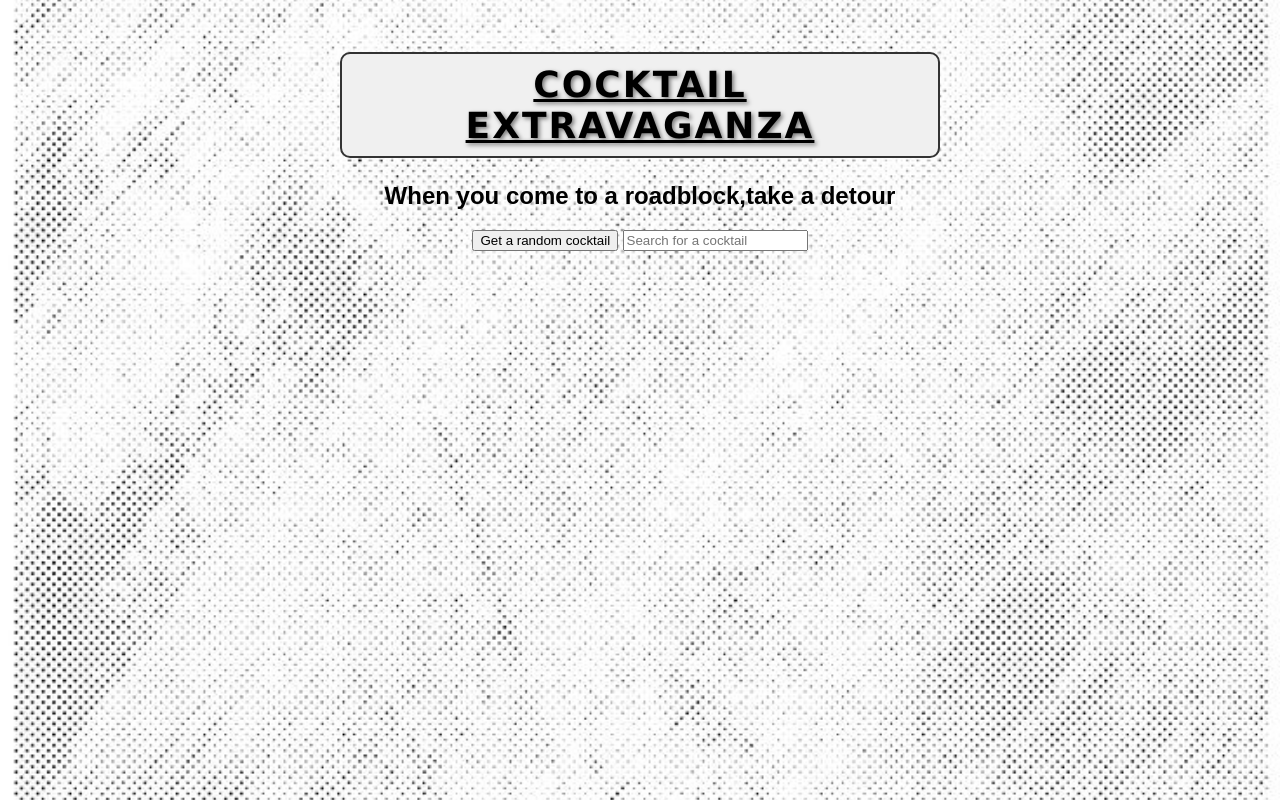
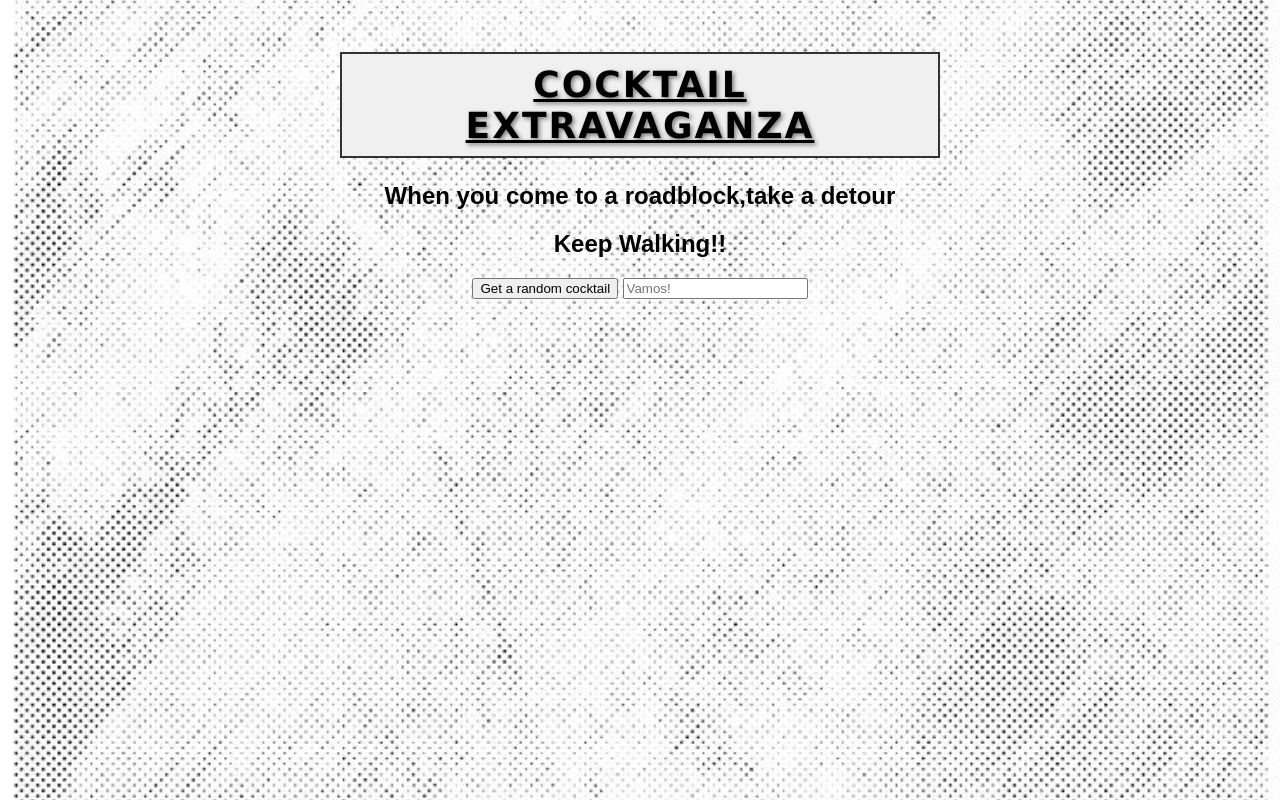
Before and after one commit to langatjoel/phase-1-project, a plain HTML site: page index.html in a window 1280 px wide. Drawn offline with Linux system fonts and the light colour scheme.

Commit message:
made some comments in css file

```diff
--- a/css/style.css
+++ b/css/style.css
@@ -1,9 +1,9 @@
 body {
-    font-family: Arial, sans-serif;
-    background-image: url('/css/_\ \(2\).jpeg');
+    font-family: Arial, sans-serif; /* Set the font family for text */
+    background-image: url('/css/_\ \(2\).jpeg'); /* Ser background image */
     background-size: cover; /* Change to cover to fill the background */
-    background-position: center;
-    background-repeat: no-repeat;
+    background-position: center; /* Center the background image */
+    background-repeat: no-repeat; /* Prevent background image from repeating */
 
 }
 
@@ -20,24 +20,23 @@ body {
 h1 {
     color: black;
     font-family: Verdana, Geneva, Tahoma, sans-serif;
-    font-size: 36px; /* Increase font size */
-    font-weight: bold; /* Make font bold */
-    text-transform: uppercase; /* Convert text to uppercase */
-    text-shadow: 2px 2px 4px rgba(0, 0, 0, 0.5); /* Add a subtle shadow effect */
-    letter-spacing: 2px; /* Increase letter spacing */
-    text-decoration: underline; /* Add underline */
-    background-color: #f0f0f0; /* Add background color */
-    padding: 10px 20px; /* Add padding */
-    border: 2px solid #333; /* Add border */
-    border-radius: 10px; /* Add border radius */
+    font-size: 36px;
+    font-weight: bold;
+    text-transform: uppercase;
+    text-shadow: 2px 2px 4px rgba(0, 0, 0, 0.5);
+    letter-spacing: 2px;
+    text-decoration: underline;
+    background-color: #f0f0f0;
+    padding: 10px 20px;
+    border: 2px solid #333;
 }
 
 #cocktailInfo {
     margin-top: 20px;
-    font-size: 24px; /* Adjust the font size to make it bigger */
-    font-family: 'Helvetica', sans-serif; /* Apply a stylish font family */
-    font-style: italic; /* Make the font italic */
-    color:black; /* Set font color */
-    text-align: center; /* Center align the text */
-    text-shadow: 2px 2px 4px rgba(0, 0, 0, 0.5); /* Add a subtle text shadow */
+    font-size: 24px;
+    font-family: 'Helvetica', sans-serif;
+    font-style: italic;
+    color:black;
+    text-align: center;
+    text-shadow: 2px 2px 4px rgba(0, 0, 0, 0.5);
 }
--- a/index.html
+++ b/index.html
@@ -12,6 +12,7 @@
             <h1>Cocktail Extravaganza</h1>
             <!--Subtitle or tagline-->
             <h2>When you come to a roadblock,take a detour</h2>
+            <h2>Keep Walking!!</h2>
             <!--Container for displaying cocktail information-->
             <div id="cocktailInfo" class="cocktail-info">
                 <!--Cocktail info will be dispayed here-->
@@ -19,7 +20,7 @@
             <!-- Button to fetch a random cocktail-->
             <button id="fetchCocktailButton">Get a random cocktail</button>
             <!-- Input field for searching a cocktail -->
-            <input type="text" id="searchInput" placeholder="Search for a cocktail">
+            <input type="text" id="searchInput" placeholder="Vamos!">
         </div>
         <!--Linking to Javascript file-->
         <script src="/src/index.js"></script>
--- a/src/index.js
+++ b/src/index.js
@@ -19,8 +19,9 @@ function fetchCocktail(){
 // Function to display a cocktail
 function displayCocktail(cocktail){
     const cocktailInfo = document.getElementById('cocktailInfo');
+
     // Display the cocktail information in the HTML
-    // Display the cocktail information in the HTML
+
     cocktailInfo.innerHTML = `
         <h2>${cocktail.strDrink}</h2>
         <img src="${cocktail.strDrinkThumb}" alt="${cocktail.strDrink}">
```
